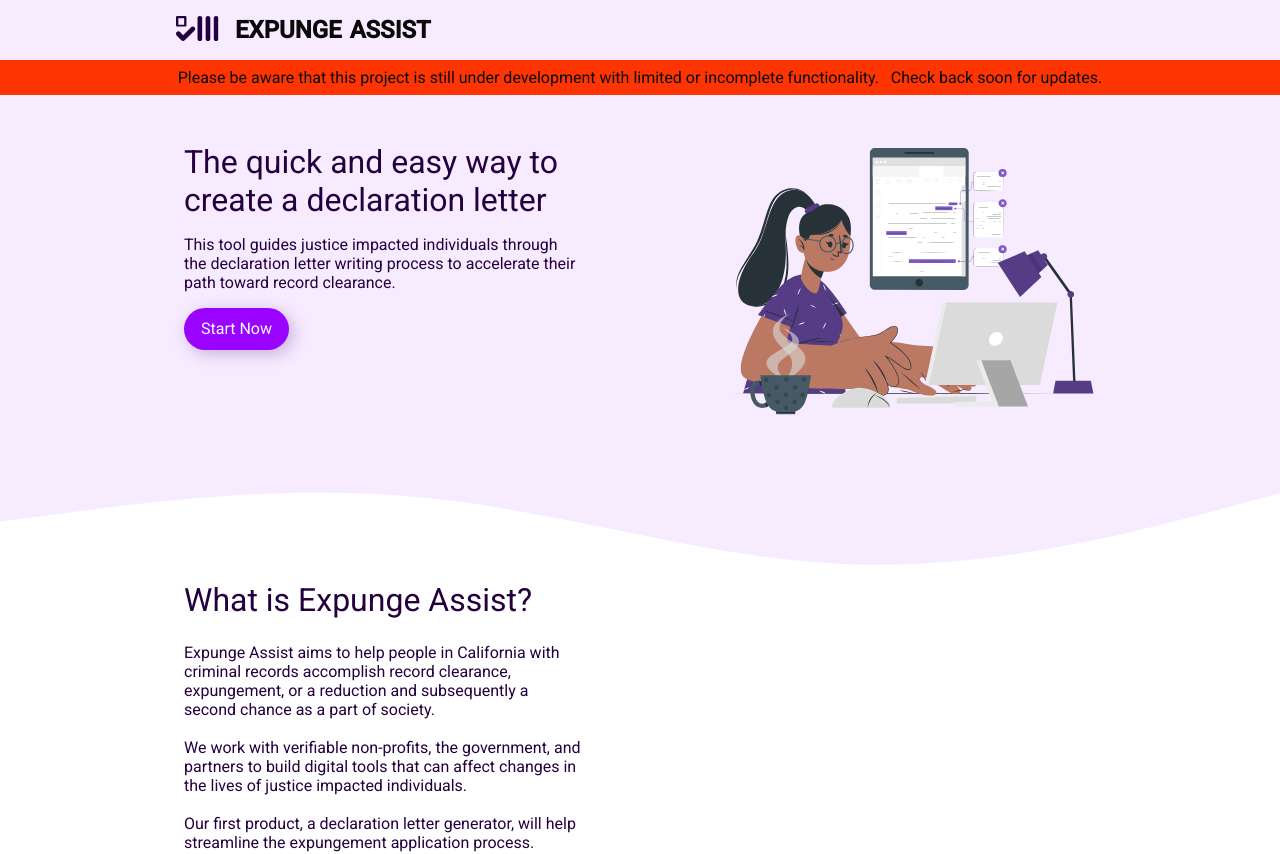
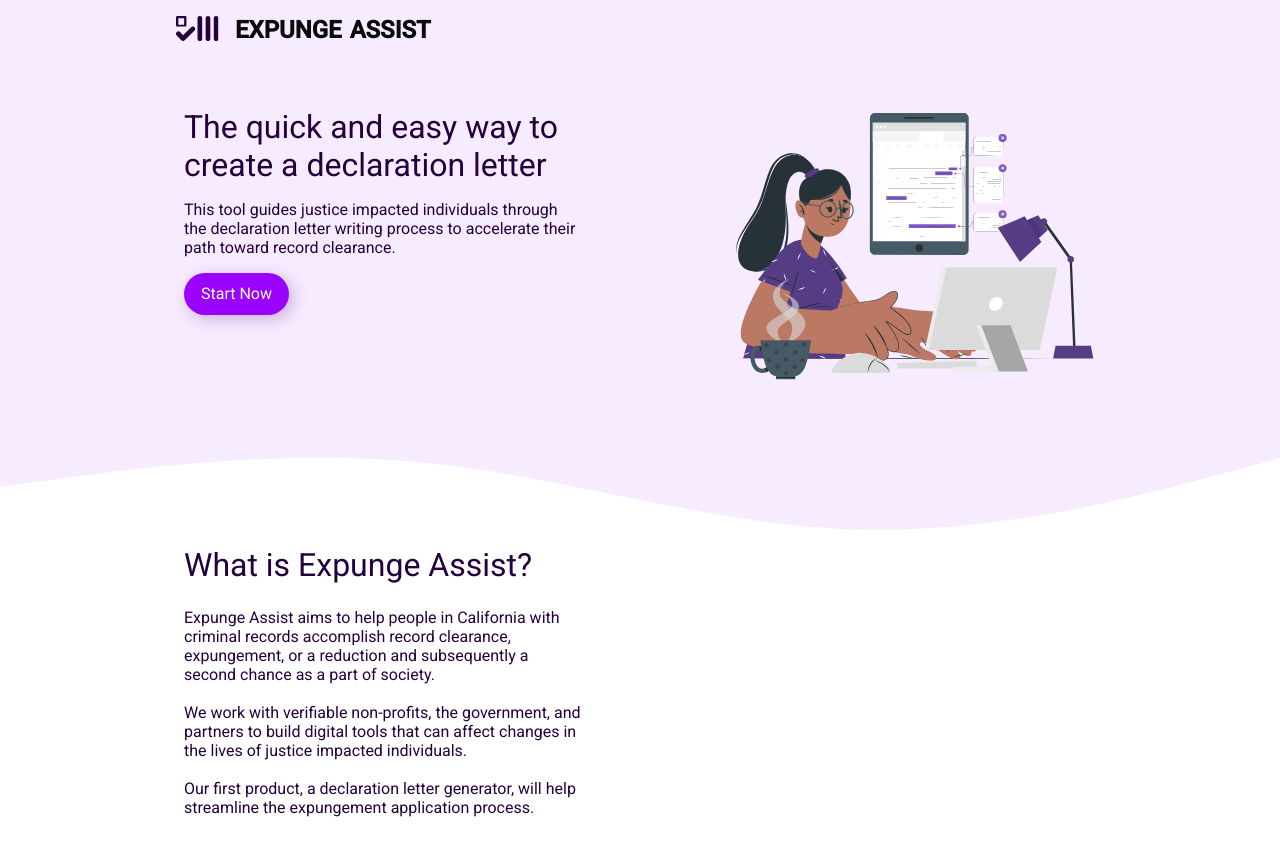
Before and after one commit to hackforla/expunge-assist, a React (Create React App) app in the folder products/statement-generator/: page / in a window 1280 px wide. Shown: the top 854 px of the page. Built offline with nearby package versions, Linux system fonts and the light colour scheme.

Commit message:
remove banner that says project is wip

```diff
--- a/products/statement-generator/src/components-layout/AppSubheader.tsx
+++ b/products/statement-generator/src/components-layout/AppSubheader.tsx
@@ -1,11 +1,10 @@
 import React, { useContext } from 'react';
 import { Theme, makeStyles, createStyles } from '@material-ui/core';
 
-import { Banner } from 'components/Banner';
 import FormHeader from 'components/FormHeader';
 
 import RoutingContext from 'contexts/RoutingContext';
-import { AppUrl, isFormPage } from 'contexts/RoutingProps';
+import { isFormPage } from 'contexts/RoutingProps';
 
 const useStyles = makeStyles<Theme, IUseUtilityStyle>(({ palette }) =>
   createStyles({
@@ -47,12 +46,8 @@ const AppSubheader = () => {
     pageTheme: appTheme,
   });
 
-  const isLandingPage = currentStep === AppUrl.Landing;
-
   return (
     <div className={classes.subheaderContainer}>
-      {isLandingPage && <Banner />}
-
       {isFormPage(currentStep) && <FormHeader />}
     </div>
   );
```
